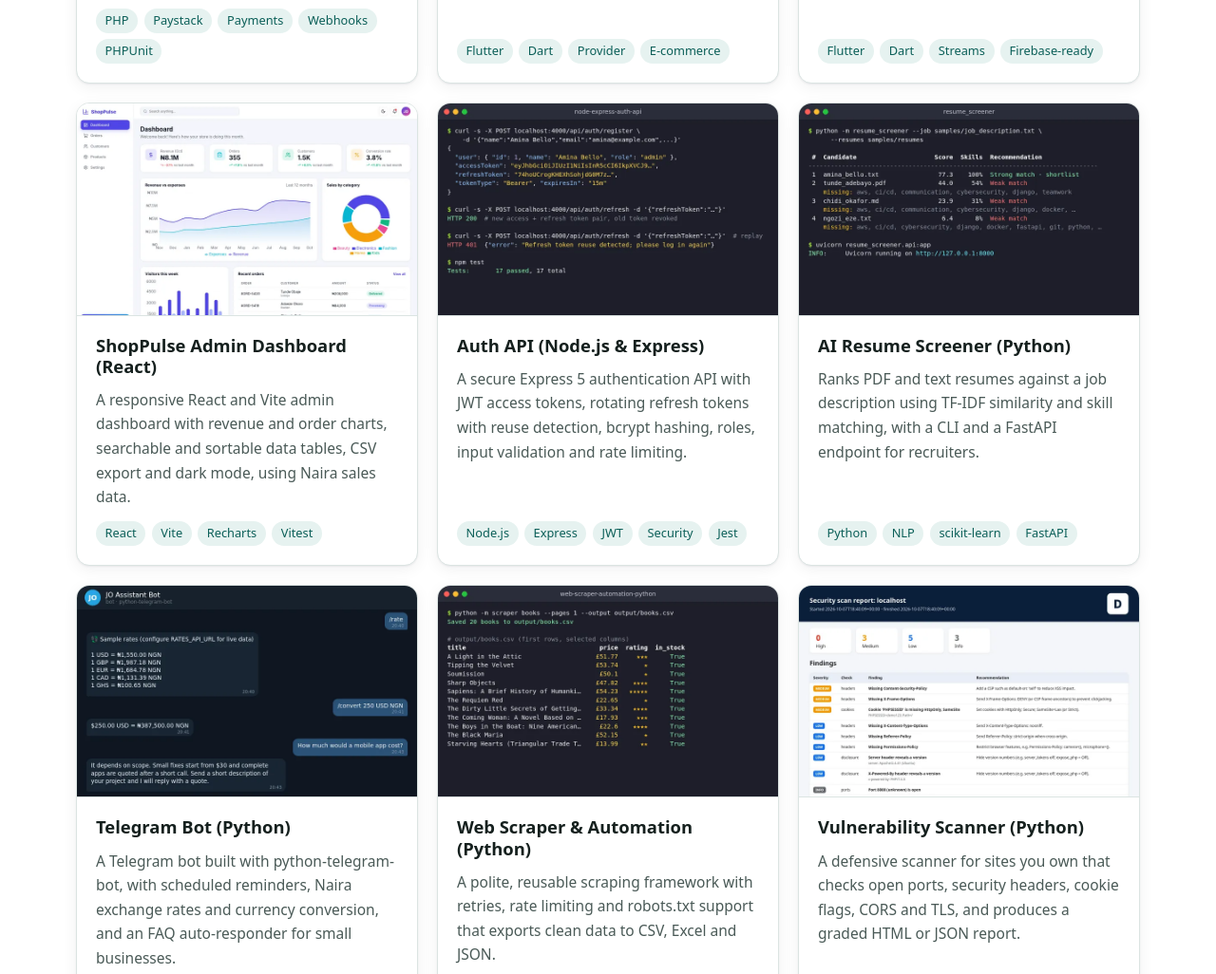
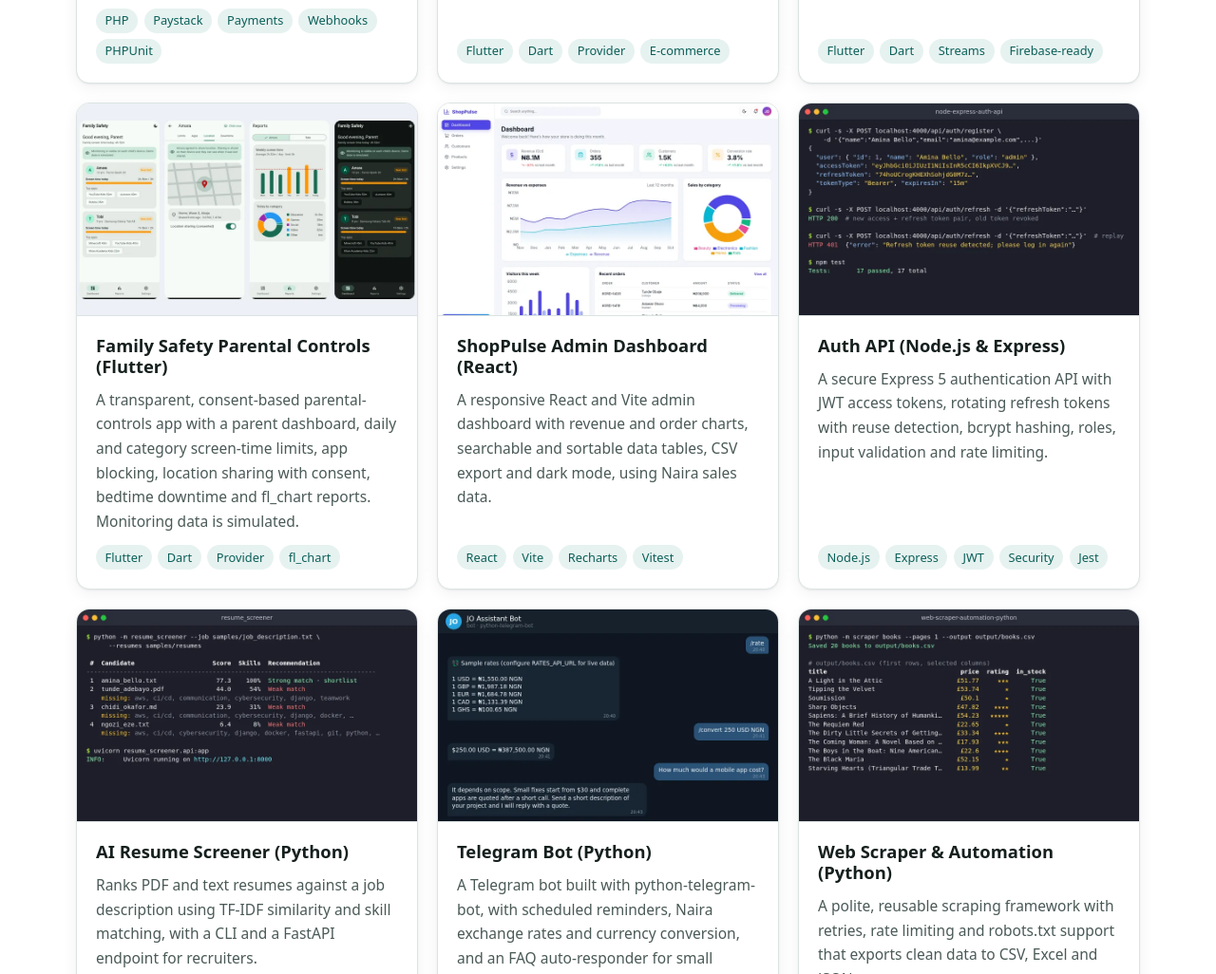
Before and after one commit to Josephobaje/developer-portfolio, a website with bundled scripts: page index.html in a window 1280 px wide. Shown: the part 4233-5259 px from the top of the page at 95% size. Built offline with nearby package versions, Linux system fonts and the light colour scheme.

Commit message:
Add Family Safety parental-controls Flutter app

```diff
--- a/index.html
+++ b/index.html
@@ -274,6 +274,14 @@ Open to freelance and full-time roles<span class="cursor" aria-hidden="true"></s
               <ul class="tags tags-sm"><li>Flutter</li><li>Dart</li><li>Streams</li><li>Firebase-ready</li></ul>
             </div>
           </li>
+          <li class="project-card" data-tags="flutter">
+            <img class="project-thumb" src="assets/img/projects/family-safety-app.webp" width="800" height="500" loading="lazy" alt="Family Safety app screens: parent dashboard, consent-based location, weekly reports and dark mode">
+            <div class="project-body">
+              <h3><a href="https://github.com/Josephobaje/flutter-family-safety-app">Family Safety Parental Controls (Flutter)</a></h3>
+              <p>A transparent, consent-based parental-controls app with a parent dashboard, daily and category screen-time limits, app blocking, location sharing with consent, bedtime downtime and fl_chart reports. Monitoring data is simulated.</p>
+              <ul class="tags tags-sm"><li>Flutter</li><li>Dart</li><li>Provider</li><li>fl_chart</li></ul>
+            </div>
+          </li>
           <li class="project-card" data-tags="javascript react">
             <img class="project-thumb" src="assets/img/projects/react-admin-dashboard.webp" width="800" height="500" loading="lazy" alt="ShopPulse admin dashboard with revenue charts, KPI cards and recent orders">
             <div class="project-body">
```
Also changed, not shown: tests/site.test.js (+1 -0 lines), README.md, assets/img/projects/family-safety-app.webp (added).
